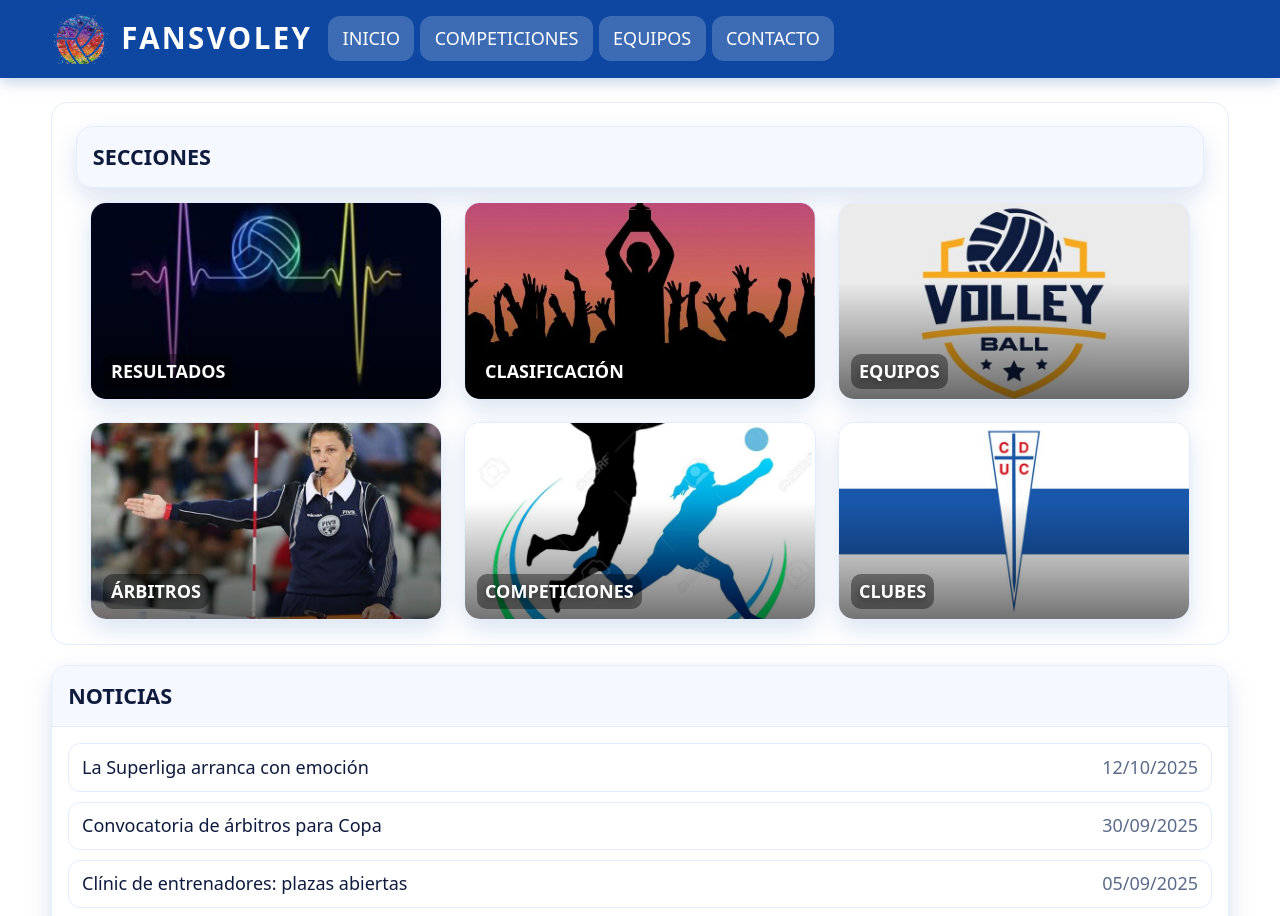
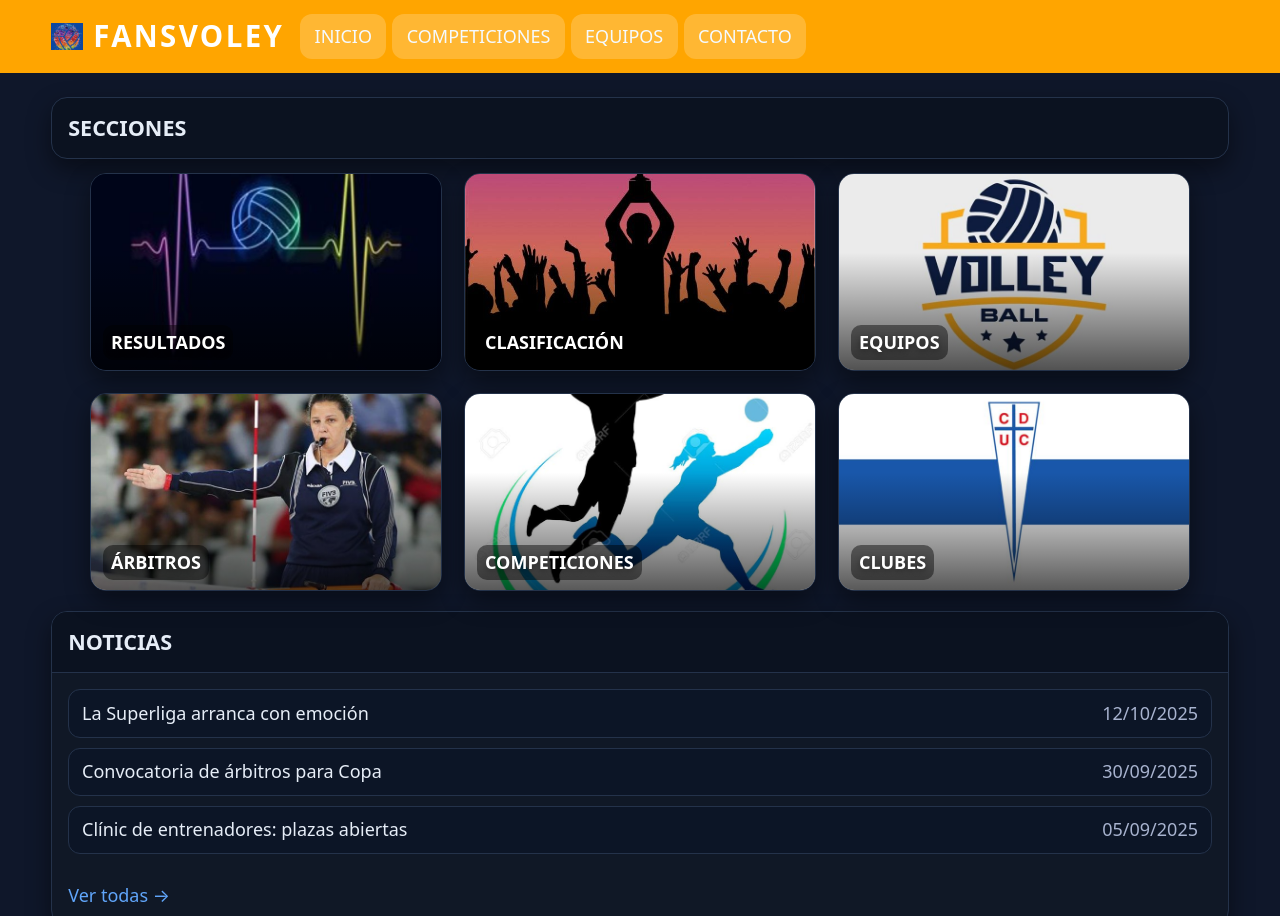
Before and after one commit to Tesifonl/FANSVOLEY, a website: page producto.html in a window 1280 px wide. Shown: the top 916 px of the page. Drawn offline with Linux system fonts and the light colour scheme.

Commit message:
Descripción del cambio

```diff
--- a/producto.html
+++ b/producto.html
@@ -4,7 +4,7 @@
   <meta charset="utf-8">
   <meta name="viewport" content="width=device-width, initial-scale=1">
   <title>FANSVOLEY · Inicio</title>
-  <link rel="stylesheet" href="style.css">
+  <link rel="stylesheet" href="styledark.css">
 </head>
 <body>
 
--- a/style.css
+++ b/style.css
@@ -62,10 +62,8 @@
    4. Cabecera (header)
    ============================================================ */
 .site-header{
-  position:sticky; top:0; z-index:1000;
   background:#0d47a1;
   color:#fff;
-  box-shadow:0 4px 14px rgba(13,71,161,.25);
 }
 .header-inner{
   display:flex; align-items:center; gap:16px;
@@ -434,11 +432,3 @@
   .main-nav ul{ flex-direction:column; padding:10px; }
   .sections-grid{ grid-template-columns:1fr; } /* 1 columna en móvil */
 }
-
-
-/* ============================================================
-   11. Accesibilidad: reducir animaciones
-   ============================================================ */
-@media (prefers-reduced-motion:reduce){
-  *{ animation:none!important; transition:none!important; }
-}
--- a/styledark.css
+++ b/styledark.css
@@ -11,6 +11,8 @@
   --muted:#a8b3cf;          /* Texto secundario */
   --brand:#1e88e5;          /* Azul principal más luminoso */
   --brand-2:#60a5fa;        /* Azul claro de acento */
+  --brand-3: #99e800ff;     /* Azul principal más luminoso */
+  --brand-4:#fce800ff;   /* Azul claro de acento */
   --line:#24324a;           /* Bordes visibles pero suaves */
   --shadow:0 10px 25px rgba(0,0,0,.45);
   --radius:16px;
@@ -55,10 +57,8 @@
    4. Header (cabecera)
    ============================================================ */
 .site-header{
-  position:sticky; top:0; z-index:1000;
-  background:linear-gradient(90deg,var(--brand),var(--brand-2));
+  background:orange;
   color:#fff;
-  box-shadow:0 4px 14px rgba(0,0,0,.5);
 }
 .header-inner{ display:flex; align-items:center; gap:16px; padding:14px 0; }
 .logo{ display:flex; align-items:center; gap:10px; color:#fff; text-decoration:none; }
@@ -69,6 +69,7 @@
   font-weight:800;
   font-size:clamp(1.4rem,.8vw + 1.2rem,2rem);
   line-height:1;
+  color:white;
 }
 
 /* Botón menú móvil */
```
Also changed, not shown: imagen/Fondo De Deportes De Hegemonía De Voleibol Femenino De Dibujos Animados _ Fondos Plantilla PSD Descarga Gratuita - Pikbest.jpeg (deleted), imagen/Sport vector scoreboard_ score game display, digital time information result illustration _ Free Vector.jpeg (deleted).
